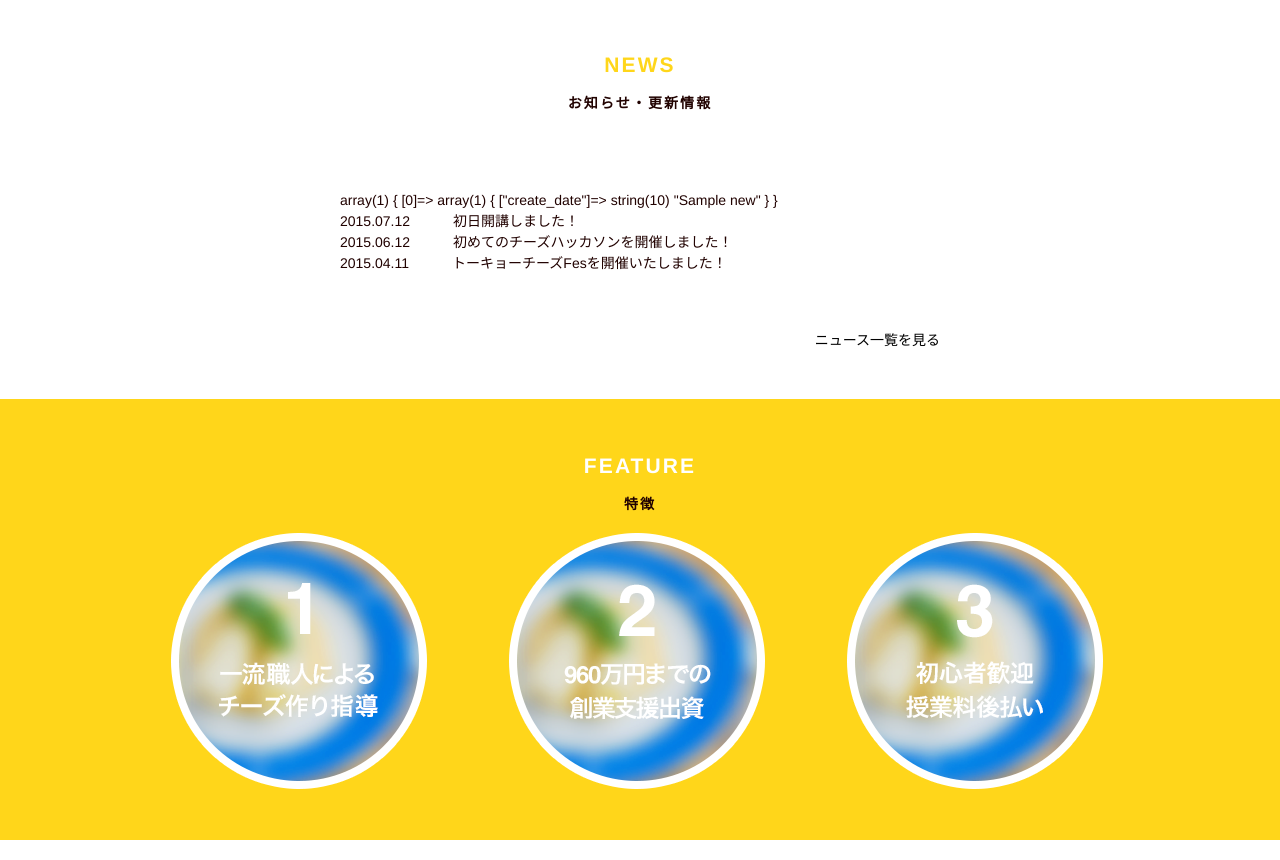
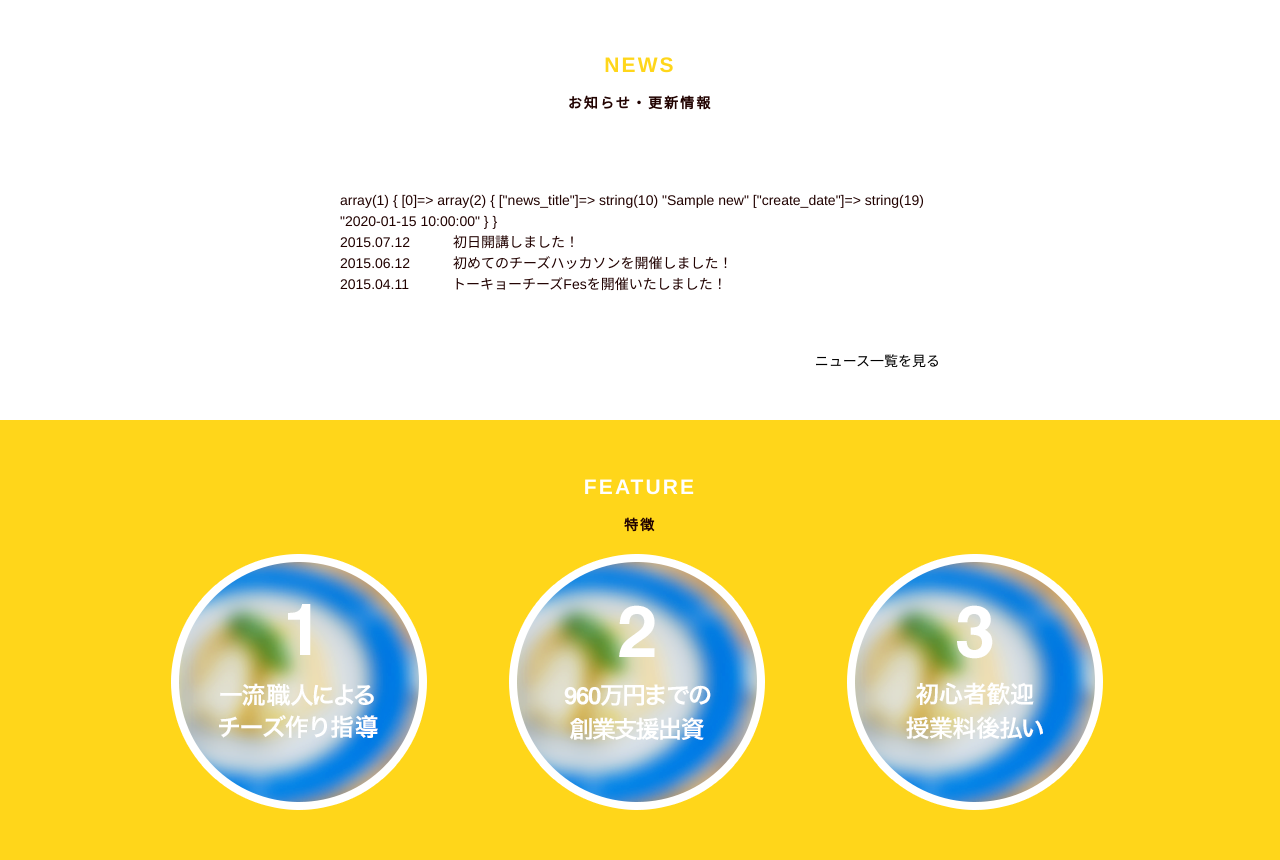
Before and after one commit to 33-Nagata/kadai, a PHP site: page / in a window 1280 px wide. Shown: the part 906-1766 px from the top of the page. Run offline with PHP 8.4, Linux system fonts and the light colour scheme; tables that the repository leaves empty or names only in its code hold one stand-in row (values such as "Sample post").

Commit message:
SQL文修正

```diff
--- a/6/index.php
+++ b/6/index.php
@@ -24,7 +24,7 @@
         <article class="news-detail">
             <?php
             $pdo = new PDO('mysql:host=localhost;dbname=cs_academy;charset=utf8', 'root', '');
-            $sql = "select news_title create_date from news ORDER BY create_date DESC LIMIT 5";
+            $sql = "select news_title, create_date from news ORDER BY create_date DESC LIMIT 5";
             $stmt = $pdo->prepare($sql);
             $stmt->execute();
             $result = $stmt->fetchAll(PDO::FETCH_ASSOC);
```
